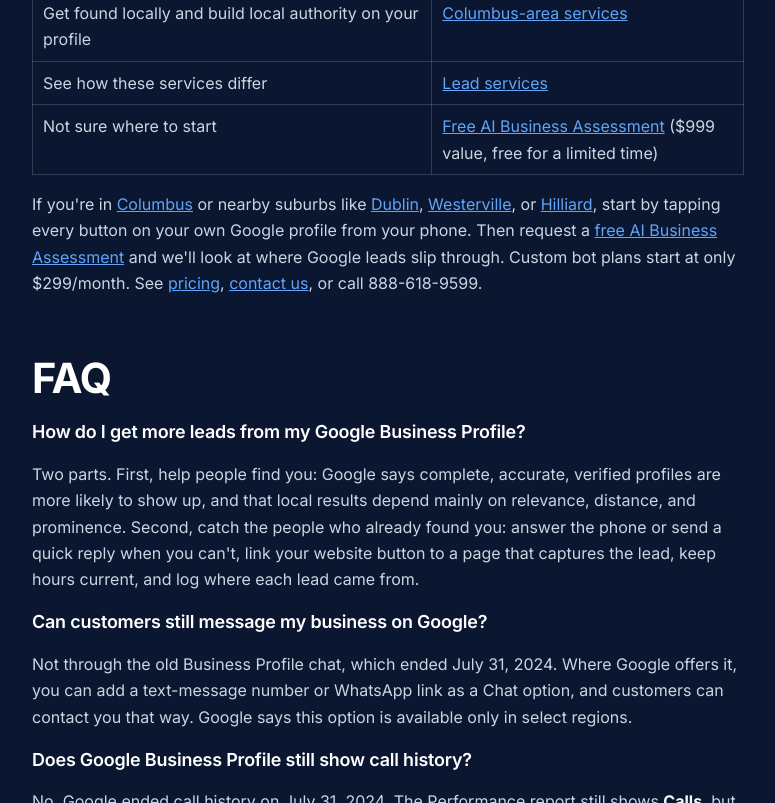
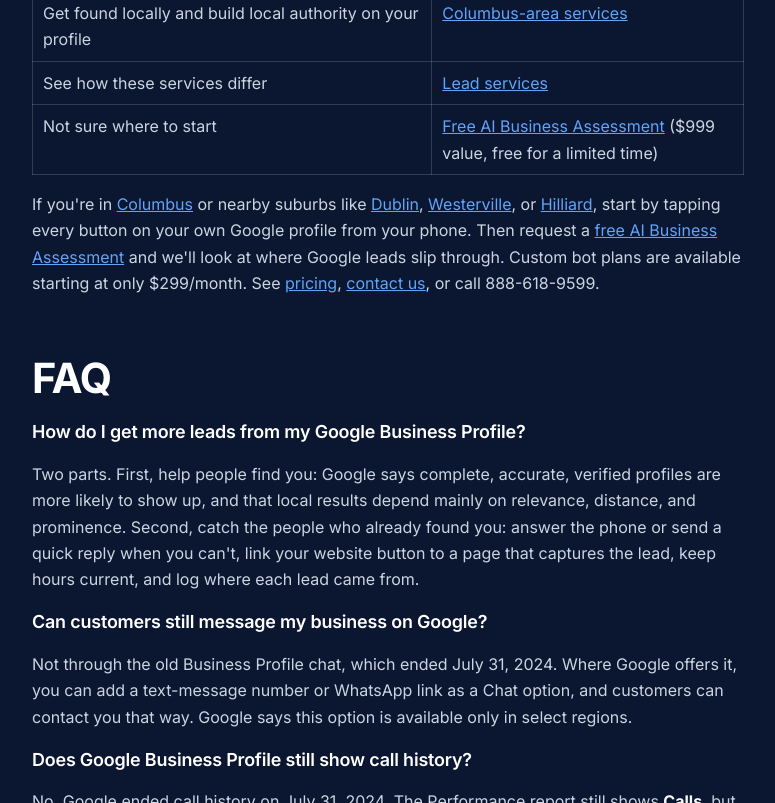
Before and after one commit to pg614/paulbots, a plain HTML site: page blog/google-business-profile-leads/index.html in a window 1280 px wide. Shown: the part 11197-12000 px from the top of the page, without its empty margins (252-1027 px from the left). Drawn offline with Linux system fonts and the light colour scheme.

Commit message:
Use the required pricing wording on the Google Business Profile post.
Co-authored-by: Paul Graves <pg614@users.noreply.github.com>

```diff
--- a/blog/google-business-profile-leads/index.html
+++ b/blog/google-business-profile-leads/index.html
@@ -266,7 +266,7 @@ Paulbots helps Columbus-area businesses get found on Google and capture the peop
 </tr>
 </tbody>
 </table>
-<p>If you're in <a href="https://paulbots.com/columbus/">Columbus</a> or nearby suburbs like <a href="https://paulbots.com/ai-bots/dublin-oh/">Dublin</a>, <a href="https://paulbots.com/ai-bots/westerville-oh/">Westerville</a>, or <a href="https://paulbots.com/ai-bots/hilliard-oh/">Hilliard</a>, start by tapping every button on your own Google profile from your phone. Then request a <a href="https://paulbots.com/ai-assessment/">free AI Business Assessment</a> and we'll look at where Google leads slip through. Custom bot plans start at only $299/month. See <a href="https://paulbots.com/pricing.html">pricing</a>, <a href="https://paulbots.com/contact.html">contact us</a>, or call 888-618-9599.</p>
+<p>If you're in <a href="https://paulbots.com/columbus/">Columbus</a> or nearby suburbs like <a href="https://paulbots.com/ai-bots/dublin-oh/">Dublin</a>, <a href="https://paulbots.com/ai-bots/westerville-oh/">Westerville</a>, or <a href="https://paulbots.com/ai-bots/hilliard-oh/">Hilliard</a>, start by tapping every button on your own Google profile from your phone. Then request a <a href="https://paulbots.com/ai-assessment/">free AI Business Assessment</a> and we'll look at where Google leads slip through. Custom bot plans are available starting at only $299/month. See <a href="https://paulbots.com/pricing.html">pricing</a>, <a href="https://paulbots.com/contact.html">contact us</a>, or call 888-618-9599.</p>
 <h2>FAQ</h2>
 <h3>How do I get more leads from my Google Business Profile?</h3>
 <p>Two parts. First, help people find you: Google says complete, accurate, verified profiles are more likely to show up, and that local results depend mainly on relevance, distance, and prominence. Second, catch the people who already found you: answer the phone or send a quick reply when you can't, link your website button to a page that captures the lead, keep hours current, and log where each lead came from.</p>
```
